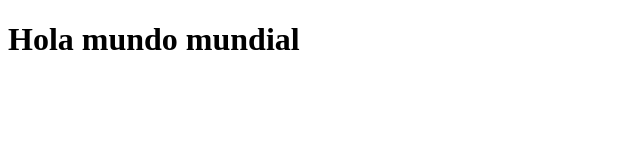
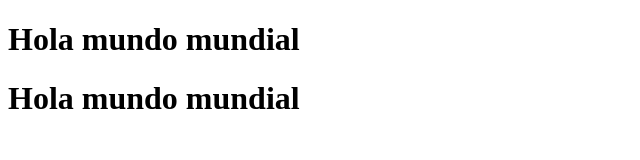
Before and after one commit to Cervantes1234/Practica1, a plain HTML site: page index.html in a window 1280 px wide. Shown: the whole page, without its empty margins (0-640 px from the left). Drawn offline with Linux system fonts and the light colour scheme.

Commit message:
nuevo cambio local

```diff
--- a/index.html
+++ b/index.html
@@ -7,5 +7,6 @@
 </head>
 <body>
     <h1>Hola mundo mundial</h1>
+    <h1>Hola mundo mundial</h1>
 </body>
 </html>
```
